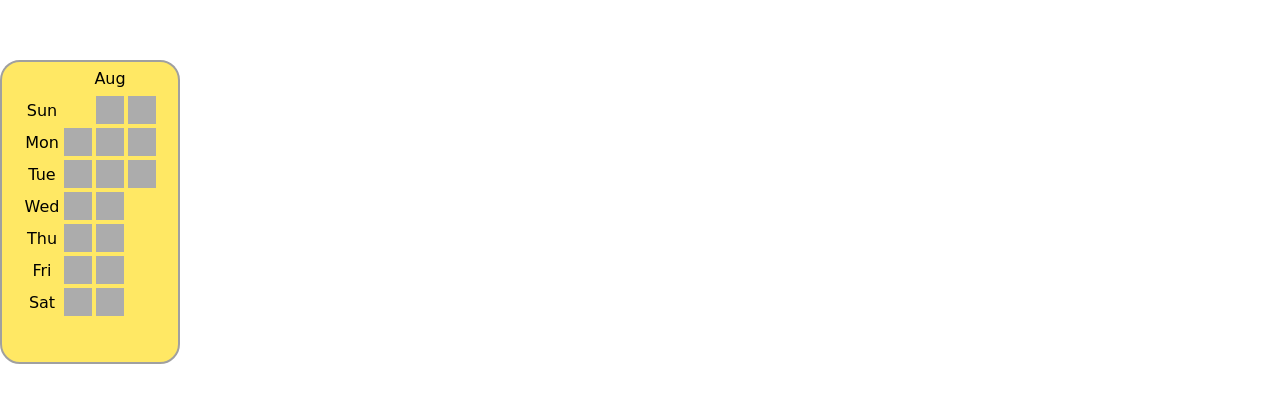
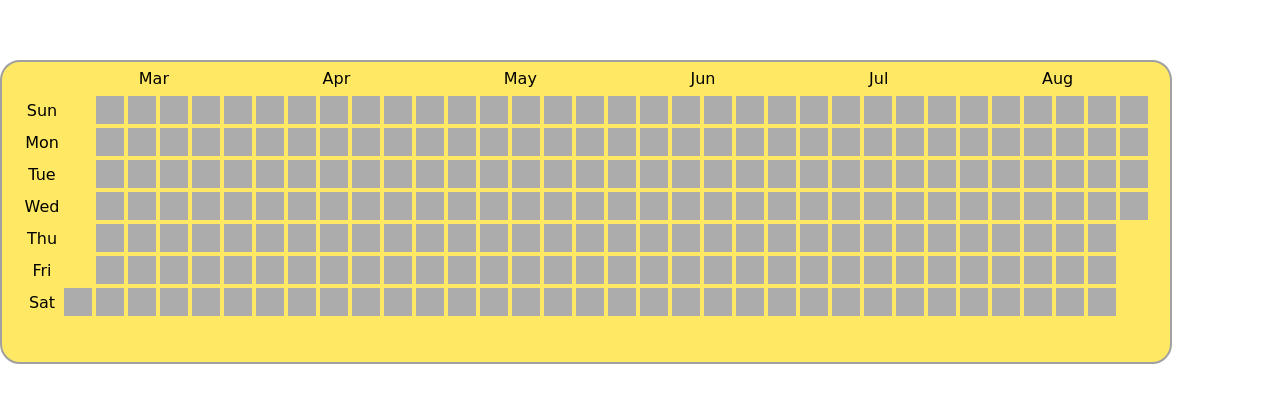
Before and after one commit to Romashka13579/JavaScript_7, a plain HTML site: page index.html in a window 1280 px wide. Shown: the part 188-590 px from the top of the page. Drawn offline with Linux system fonts and the light colour scheme.

Commit message:
fourth commit

```diff
--- a/index.html
+++ b/index.html
@@ -21,9 +21,7 @@
                     <div class="day">Sat</div>
                 </div>
                 <div class="container-2">
-                    <div id="months">
-                        <div class="month">Aug</div>
-                    </div>
+                    <div id="months"></div>
                     <div id="buttons"></div>
                 </div>
             </div>
--- a/js/script.js
+++ b/js/script.js
@@ -1,53 +1,58 @@
-var date_creation = new Date('August 01, 2022 00:00:00')
-var date
-date = date_creation.getDate()
-var weekdays
-weekdays = date_creation.getDay()
-var month
-month = date_creation.getMonth()
-var date_real = new Date()
-var date_real
-var date_real_help
-date_real = date_real.toLocaleDateString('en-GB', { day: 'numeric' })
-var months_real = new Date()
-var month_real
-month_real = months_real.toLocaleDateString('en-GB', { month: 'numeric' })
-var years_real = new Date()
-var year_real
-year_real = years_real.toLocaleDateString('en-GB', { year: 'numeric' })
+var date_creation = new Date('January 01, 2022 00:00:00')
+var date = date_creation.getDate()
+var weekdays = date_creation.getDay()
+var month = date_creation.getMonth()
+var date_real_ar = new Date()
+var date_real = date_real_ar.toLocaleDateString('en-GB', { day: 'numeric' })
+var month_real = date_real_ar.toLocaleDateString('en-GB', { month: 'numeric' })
+var year_real = date_real_ar.toLocaleDateString('en-GB', { year: 'numeric' })
 
-var button = document.getElementsByClassName("button")
 var buttons = document.getElementById("buttons")
 var months = document.getElementById("months")
+var month_range = ["Jan", "Feb", "Mar", "Apr", "May", "Jun", "Jul", "Aug", "Sep", "Oct", "Nov", "Dec"]
 var d = date
 var w = weekdays
 var m = month + 1
+var m_1 = month + 1
+var m_r = month_real
+var m_r_help = m_r
 var date_real_help = date_real
 function Button_Range() {
-    if(w!=7){
-        for(w; w != 0; w--){
+    if(m_r-6 >= m_1){
+        for (m_r; m_r != m_r_help-6; m_r--) {
+            months.innerHTML += "<div class='month'>"+month_range[(m_r_help - 7) + ((m_r_help) - (m_r-1))]+"</div>"
+        }
+        m_r = m-1
+    }
+    else{
+        for (m_r; m_r != m_1-1; m_r--) {
+            months.innerHTML += "<div class='month'>"+month_range[m + (m_r_help - m_r) - 1]+"</div>"
+        }
+    }
+    if (w != 7) {
+        for (w; w != 0; w--) {
             buttons.innerHTML += "<div class='date-empty'></div>"
         }
     }
     for (m; m < month_real; m++) {
-        if(m==2 && year_real%4 == 0){
-            d -=28
+        if (m == 2 && year_real % 4 == 0) {
+            d -= 28
         }
-        else if(m==2){
-            d -=29
+        else if (m == 2) {
+            d -= 29
         }
-        else if(m==4 || m==6 || m==9 || m==11){
-            d -=30
+        else if (m == 4 || m == 6 || m == 9 || m == 11) {
+            d -= 30
         }
-        else{
-            d -=31
+        else {
+            d -= 31
         }
     }
-    if(date_real_help == date_real){
+    if (date_real_help == date_real) {
     }
-    else if (date_real_help == date_real+1){
+    else if (date_real_help == date_real + 1) {
     }
-    else if (date_real_help != date_real+1){
+    else if (date_real_help != date_real + 1) {
         k -= date_real_help
     }
     for (d; d <= date_real; d++) {
```
